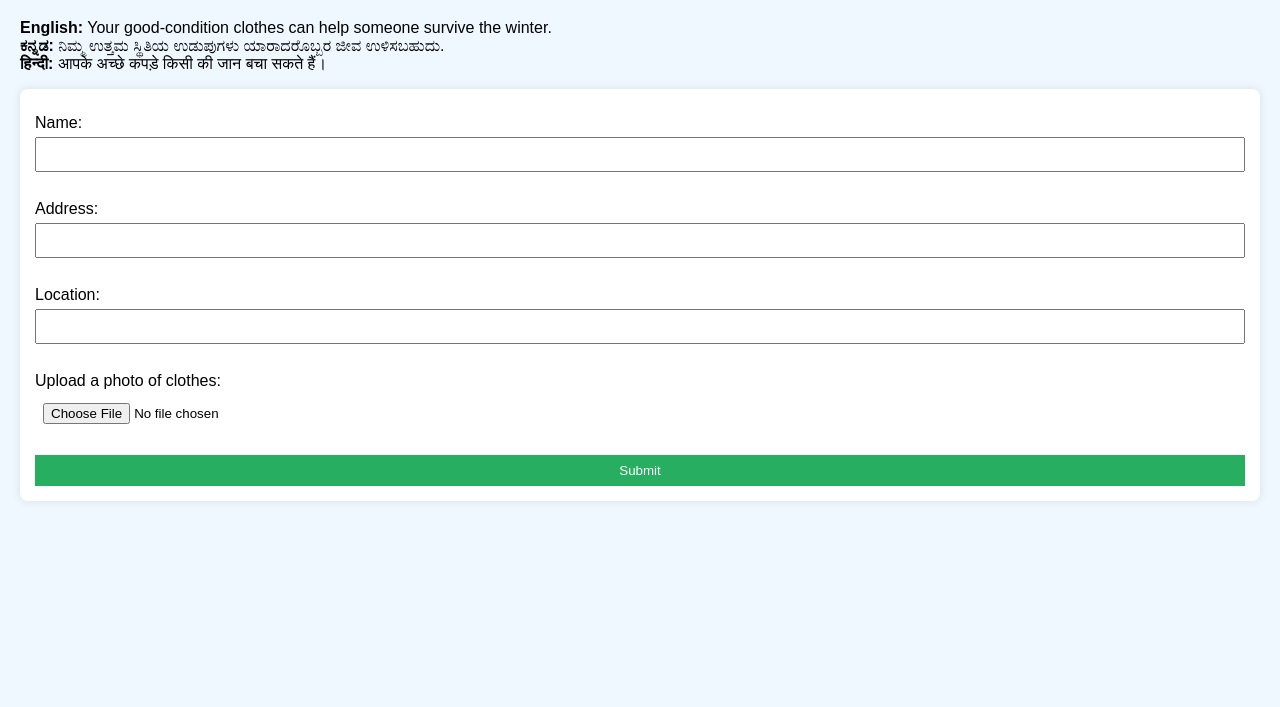
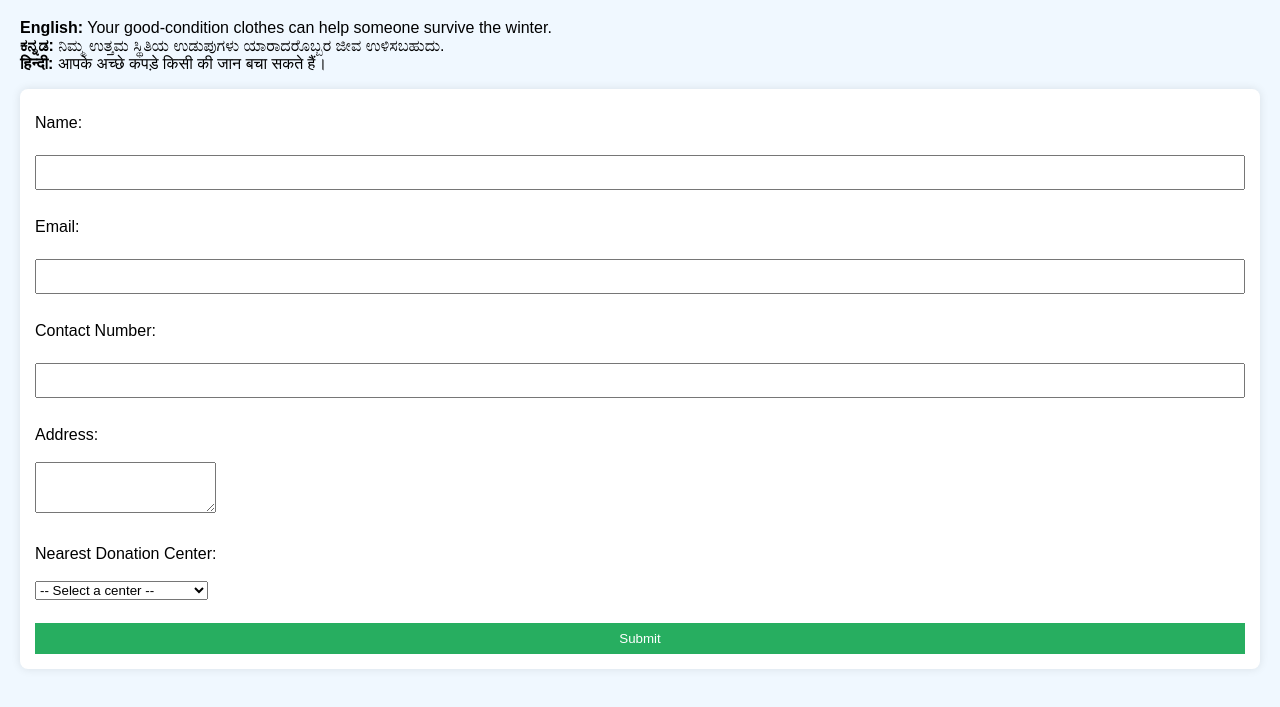
Before and after one commit to Chaitra-EE/Clothing-Donation, a plain HTML site: page index.html in a window 1280 px wide. Shown: the part 61-768 px from the top of the page. Drawn offline with Linux system fonts and the light colour scheme.

Commit message:
Update index.html

```diff
--- a/index.html
+++ b/index.html
@@ -14,20 +14,43 @@
         <strong>हिन्दी:</strong> आपके अच्छे कपड़े किसी की जान बचा सकते हैं।
     </p>
 
-    <form action="#" method="POST" enctype="multipart/form-data">
-        <label for="name">Name:</label>
-        <input type="text" id="name" name="name" required><br><br>
+   <form action="https://formsubmit.co/your-email@example.com" method="POST">
+  <!-- Name -->
+  <label for="name">Name:</label><br>
+  <input type="text" id="name" name="name" required><br><br>
 
-        <label for="address">Address:</label>
-        <input type="text" id="address" name="address" required><br><br>
+  <!-- Email -->
+  <label for="email">Email:</label><br>
+  <input type="email" id="email" name="email" required><br><br>
 
-        <label for="location">Location:</label>
-        <input type="text" id="location" name="location" required><br><br>
+  <!-- Contact Number -->
+  <label for="contact">Contact Number:</label><br>
+  <input type="tel" id="contact" name="contact" pattern="[0-9]{10}" required><br><br>
 
-        <label for="clothesImage">Upload a photo of clothes:</label>
-        <input type="file" id="clothesImage" name="clothesImage" accept="image/*" required><br><br>
+  <!-- Address -->
+  <label for="address">Address:</label><br>
+  <textarea id="address" name="address" rows="3" required></textarea><br><br>
 
-        <button type="submit">Submit</button>
-    </form>
+  <!-- Nearest Donation Center -->
+  <label for="location">Nearest Donation Center:</label><br>
+  <select id="location" name="location" required>
+    <option value="">-- Select a center --</option>
+    <option value="Hubli - Keshwapur">Hubli - Keshwapur</option>
+    <option value="Hubli - Vidyanagar">Hubli - Vidyanagar</option>
+    <option value="Hubli - Old Bus Stand">Hubli - Old Bus Stand</option>
+    <option value="Hubli - Deshpande Nagar">Hubli - Deshpande Nagar</option>
+    <option value="Dharwad - Jubilee Circle">Dharwad - Jubilee Circle</option>
+  </select><br><br>
+
+  <!-- 👇 Hidden redirect to thank-you page 👇 -->
+  <input type="hidden" name="_next" value="https://chaitra-ee.github.io/Clothing-Donation/thankyou.html">
+
+  <!-- Optional: disable CAPTCHA -->
+  <input type="hidden" name="_captcha" value="false">
+
+  <!-- Submit Button -->
+  <button type="submit">Submit</button>
+</form>
+
 </body>
 </html>
```
